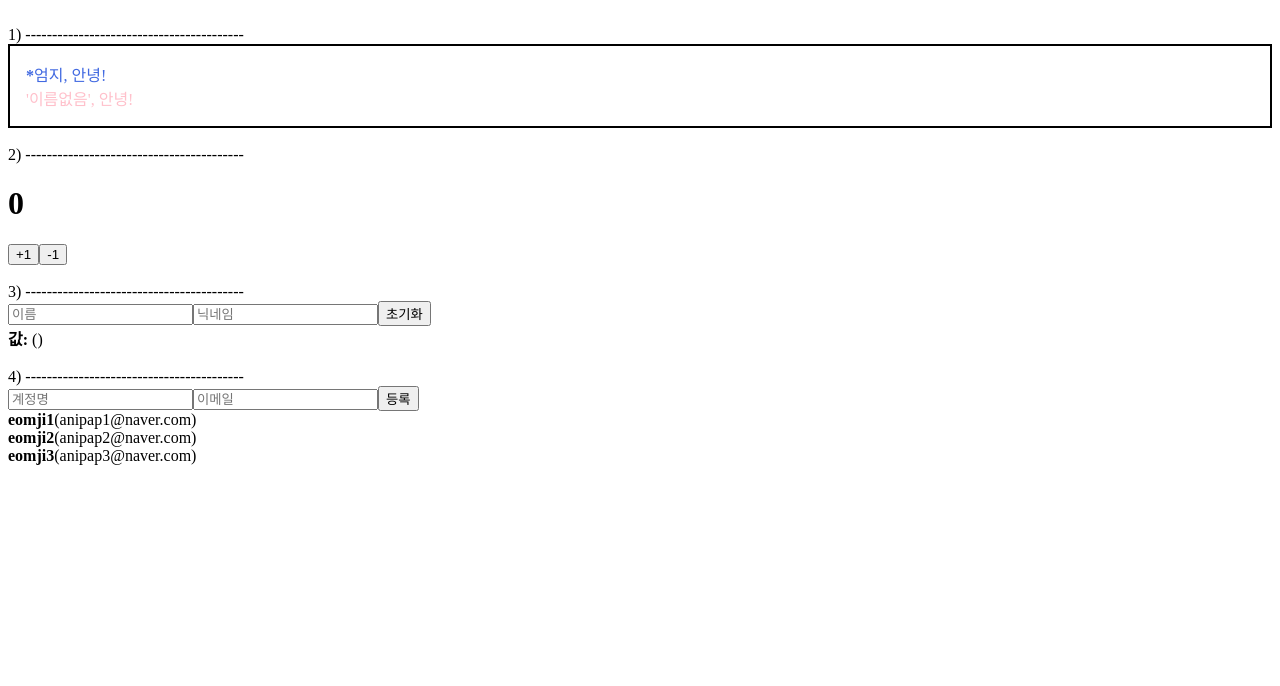
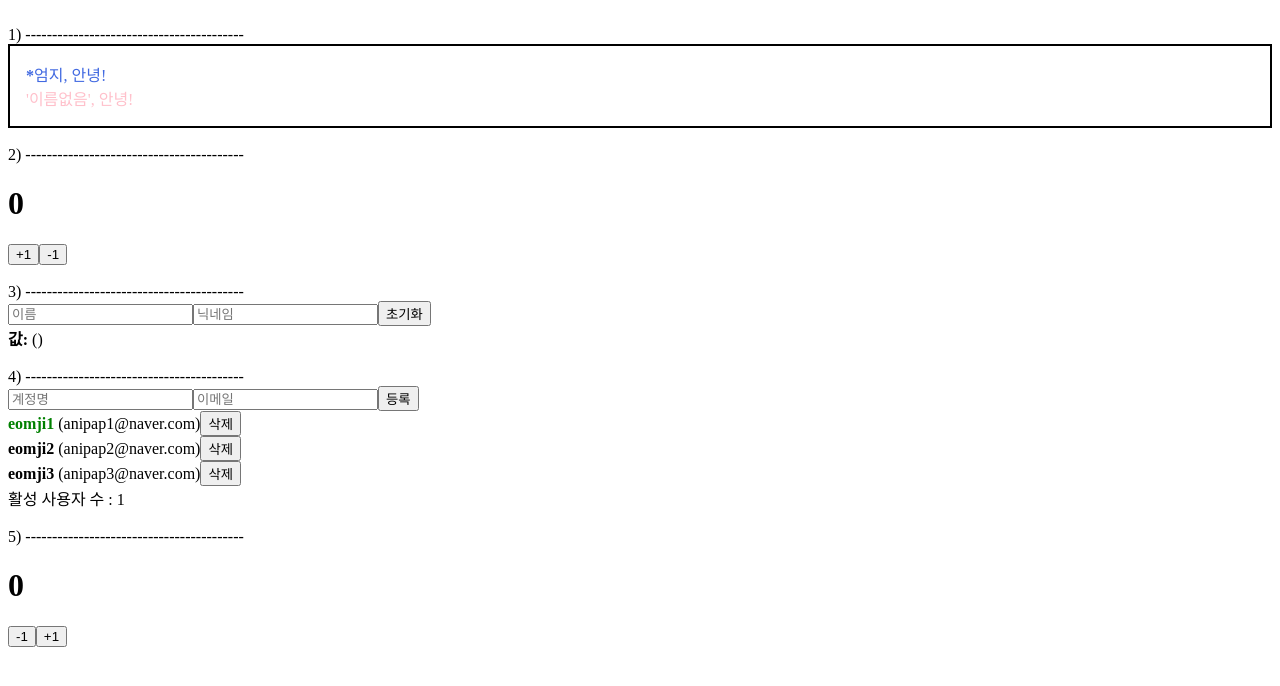
Before and after one commit to bisous1519/new-react-app, a React (Create React App) app in the folder vlpt-test/: page / in a window 1280 px wide. Shown: the top 686 px of the page. Built offline with nearby package versions, Linux system fonts and the light colour scheme.

Commit message:
modern react4 - reducer

```diff
--- a/vlpt-test/src/App.js
+++ b/vlpt-test/src/App.js
@@ -1,42 +1,55 @@
-import React, { useRef, useState } from "react";
+import React, { useRef, useState, useMemo, useCallback } from "react";
 import Counter from "./components/Counter";
+import CounterReducer from "./components/CounterReducer";
 import CreateUser from "./components/CreateUser";
 import Hello from "./components/Hello";
 import InputSample from "./components/InputSample";
 import UserList from "./components/UserList";
 import Wrapper from "./components/Wrapper";
 
+function countActiveUsers(users) {
+  console.log("활성 사용자 수를 세는 중...");
+  return users.filter((user) => user.active).length;
+  // user.active가 true인 것만 뽑아온 배열의 길이 반환!
+}
+
 function App() {
   const [inputs, setInputs] = useState({ username: "", email: "" });
   const { username, email } = inputs; // inputs에서 username, email을 미리 추출해주자
-  const onChange = (e) => {
-    const { name, value } = e.target;
-    setInputs({
-      ...inputs,
-      [name]: value, // name이 email이었으면 email의 value값을 바꾸고, username이면 username의 value값을 바꿔줌
-    });
-  };
+  const onChange = useCallback(
+    (e) => {
+      const { name, value } = e.target;
+      setInputs({
+        ...inputs,
+        [name]: value, // name이 email이었으면 email의 value값을 바꾸고, username이면 username의 value값을 바꿔줌
+      });
+    },
+    [inputs] // onChange함수는 inputs가 바뀔때에만 함수가 새로 만들어지고, 그렇지 않은 경우에는 기존에 만들어진 함수를 재사용하게 됨.
+  );
   const [users, setUsers] = useState([
     {
       id: 1,
       username: "eomji1",
       email: "anipap1@naver.com",
+      active: true,
     },
     {
       id: 2,
       username: "eomji2",
       email: "anipap2@naver.com",
+      active: false,
     },
     {
       id: 3,
       username: "eomji3",
       email: "anipap3@naver.com",
+      active: false,
     },
   ]);
 
   const nextId = useRef(4); // nextId라는 값을 useRef로 관리하는 이유 : 이 값이 바뀐다고 해서 컴포넌트가 리렌더링 될 필요가 없기때문에!
 
-  const onCreate = () => {
+  const onCreate = useCallback(() => {
     const user = {
       id: nextId.current,
       username,
@@ -44,15 +57,33 @@ function App() {
     };
 
     // setUsers([...users, user]); // 이렇게 해도 됨! push사용하지 x
-    setUsers(users.concat(user)); // 이렇게 하게되면 users를 가져와서 그 안에 user를 추가한 새로운 배열을 반환하게됨.
-
+    setUsers((users) => users.concat(user)); // 이렇게 하게되면 users를 가져와서 그 안에 user를 추가한 새로운 배열을 반환하게됨.
+    //       ㄴ useState의 함수형 업데이트! -> 이 파라미터에서 최신 users를 조회하기 때문에 useCallback의 deps에 users가 들어가지 않아도됨! => 해당 이 함수가 실행될 때 쓸데없이 users가 리렌더링 되는걸 막을 수 있음!
     setInputs({
       username: "",
       email: "",
     });
     //console.log(nextId.current); // 4
     nextId.current += 1; // 바로이때임!! => 컴포넌트가 리렌더링되지 x
-  };
+  }, [username, email]);
+
+  const onRemove = useCallback((id) => {
+    setUsers((users) => users.filter((user) => user.id !== id));
+  }, []);
+
+  const onToggle = useCallback((id) => {
+    setUsers((users) =>
+      users.map((user) =>
+        user.id === id ? { ...user, active: !user.active } : user
+      )
+    );
+    // 배열 안의 원소를 업데이트할 때에도 .map을 사용!
+  }, []);
+
+  const count = useMemo(() => countActiveUsers(users), [users]);
+  // useMemo : 특정 값이 바뀌었을때만 특정 함수를 실행해서 연산하도록하고
+  //           원하는 값이 바뀌지 않았다면, 리랜더링 할 때 이전의 값을 재사용할 수 있게 해줌.
+  //           성능 최적화 할 때 쓰임.
 
   return (
     <>
@@ -80,7 +111,12 @@ function App() {
         onChange={onChange}
         onCreate={onCreate}
       />
-      <UserList users={users} />
+      <UserList users={users} onRemove={onRemove} onToggle={onToggle} />
+      <div>활성 사용자 수 : {count}</div>
+
+      <br />
+      {"5) -----------------------------------------"}
+      <CounterReducer />
     </>
   );
 }
--- /dev/null
+++ b/vlpt-test/src/components/CounterReducer.js
@@ -0,0 +1,37 @@
+import React, { useReducer } from "react";
+
+function reducer(state, action) {
+  //                      ㄴ> { type : 'INCREMENT' }
+  switch (action.type) {
+    case "INCREMENT":
+      return state + 1;
+    case "DECREMENT":
+      return state - 1;
+    default:
+      // return state;
+      throw new Error("Unhandled action");
+  }
+} // 상태(state)의 업데이트 로직이 컴포넌트(CounterReducer) 밖에 있음!
+
+export default function CounterReducer() {
+  const [number, dispatch] = useReducer(reducer, 0);
+  //                                    ㄴ> dispatch 에서 action을 넘겨줄 함수, state(여기서의 number)의 초기값
+
+  const increase = () => {
+    dispatch({
+      type: "INCREMENT",
+    });
+  };
+  const decrease = () => {
+    dispatch({
+      type: "DECREMENT",
+    });
+  };
+  return (
+    <div>
+      <h1>{number}</h1>
+      <button onClick={decrease}>-1</button>
+      <button onClick={increase}>+1</button>
+    </div>
+  );
+}
--- a/vlpt-test/src/components/CreateUser.js
+++ b/vlpt-test/src/components/CreateUser.js
@@ -1,6 +1,7 @@
 import React from "react";
 
 function CreateUser({ username, email, onChange, onCreate }) {
+  console.log("CreateUser가 리렌더링됨");
   return (
     <div>
       <input
@@ -20,4 +21,5 @@ function CreateUser({ username, email, onChange, onCreate }) {
   );
 }
 
-export default CreateUser;
+export default React.memo(CreateUser);
+//                       : props가 바뀌었을때만 리렌더링 해줌
--- a/vlpt-test/src/components/UserList.js
+++ b/vlpt-test/src/components/UserList.js
@@ -1,19 +1,56 @@
-import React from "react";
+import React, { useEffect } from "react";
 
-function User({ user }) {
+const User = React.memo(function User({ user, onRemove, onToggle }) {
+  const { username, email, id, active } = user;
+  useEffect(() => {
+    console.log("user 값이 설정됨");
+    console.log(user);
+
+    //console.log("컴포넌트가 화면에 나타남");
+    // 컴포넌트가 마운트될 때 주로 수행하는 작업들 ㄱ
+    //  - props -> state  (props로 받은 값을 컴포넌트의 state로 설정)
+    //  - REST API  (컴포넌트가 나타날 때 REST API와 같은 외부의 API 요청)
+    //  - D3, Video.js  (~ 등의 라이브러리를, 컴포넌트가 마운트될 때 사용하도록 하고 싶을 때)
+    //  - setInterval, setTimeout  (~과 같은 처리)
+    //
+    // 컴포넌트가 화면에 마운트 된! 직후 실행. (따라서 DOM에 직접 접근해도 무방)
+
+    return () => {
+      console.log("user 값이 바뀌기 전");
+      console.log(user);
+
+      //console.log("컴포넌트가 화면에서 사라짐");
+      // 컴포넌트가 언마운트될 때 주로 수행하는 작업들
+      // - clearIntervla, clearTimeout
+      // - 라이브러리 인스턴스 제거
+    };
+  }, [user]); // deps 배열이 비워있는 상태 [] 로 두면 : 컴포넌트가 처음 화면에 나타날 때에만 실행됨.
+  // useEffect의 함수는 [user]의 값이 설정(마운트)되거나 바뀔때 마다 호출됨
   return (
     <div>
-      <b>{user.username}</b>
-      <span>({user.email})</span>
+      <b
+        style={{ color: active ? "green" : "black", cursor: "pointer" }}
+        onClick={() => onToggle(id)}
+      >
+        {username}
+      </b>
+      &nbsp;
+      <span>({email})</span>
+      <button onClick={() => onRemove(id)}>삭제</button>
     </div>
   );
-}
+});
 
-function UserList({ users }) {
+function UserList({ users, onRemove, onToggle }) {
   return (
     <div>
       {users.map((user) => (
-        <User user={user} key={user.id} />
+        <User
+          user={user}
+          key={user.id}
+          onRemove={onRemove}
+          onToggle={onToggle}
+        />
       ))}
       {/* user.map((user, index) => (~~))
           ㄴ> index를 사용해서 key를 하는건 피하는게 좋음 */}
@@ -38,7 +75,17 @@ function UserList({ users }) {
   );
 }
 
-export default UserList;
+export default React.memo(
+  UserList,
+  (prevProps, nextProps) => nextProps.users === prevProps.users
+);
 
-// useRef로 관리하는 값은, 바뀌어도 컴포넌트가 리렌더링 되지 x!
+// useRef로 관리하는 값은, 값이 바뀌어도 컴포넌트가 리렌더링 되지 x!
 // 사용 : setTimeout, setInterval의 id / 외부라이브러리를 사용하여 생성된 인스턴스 / Scroll 위치 / ..
+
+// 컴포넌트를 최적화하는 방법
+// - 연산된 값을 재사용 : useMemo
+// - 특정 함수를 재사용 : useCallback  (-> 꼭 성능이 좋아지는건 아님)
+// - 컴포넌트 렌더링된 결과물을 재사용 : React.memo
+// but, 무작위로 모든 컴포넌트에 재사용하겠다고 써붙이면 오히려 코드가 더 많이 실행되는 경우가 생기면서 성능이 더 안좋아질 수 있음!
+//      따라서 "진짜 이건 쓰면 최적화가 되겠다! 필요하겠다!" 싶을때 구현하면 됨! ? 이 뭔소릴까 ㅋㅋㅋㅋㅋㅋㅋㅋ
```
Also changed, not shown: 1 other file (tests, documents, lock files or other folders).
